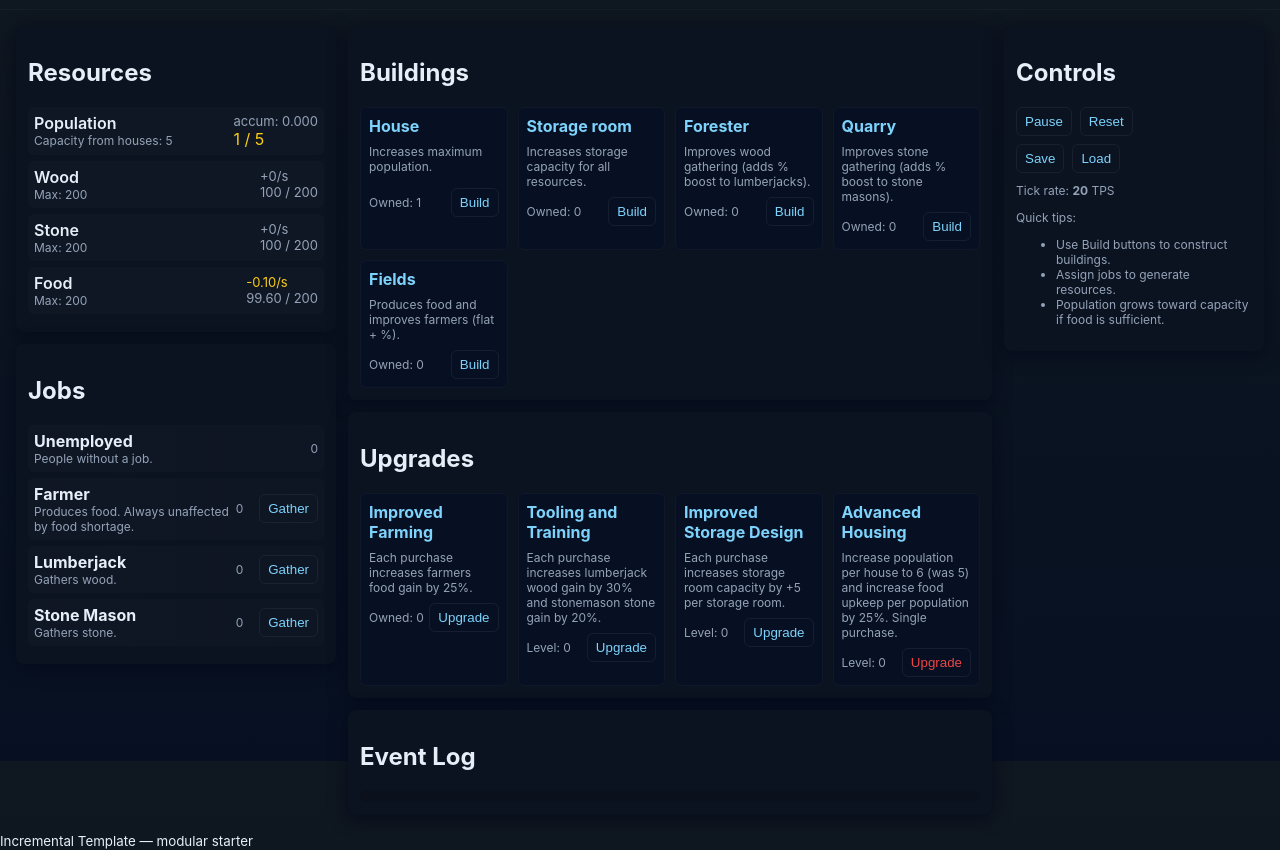
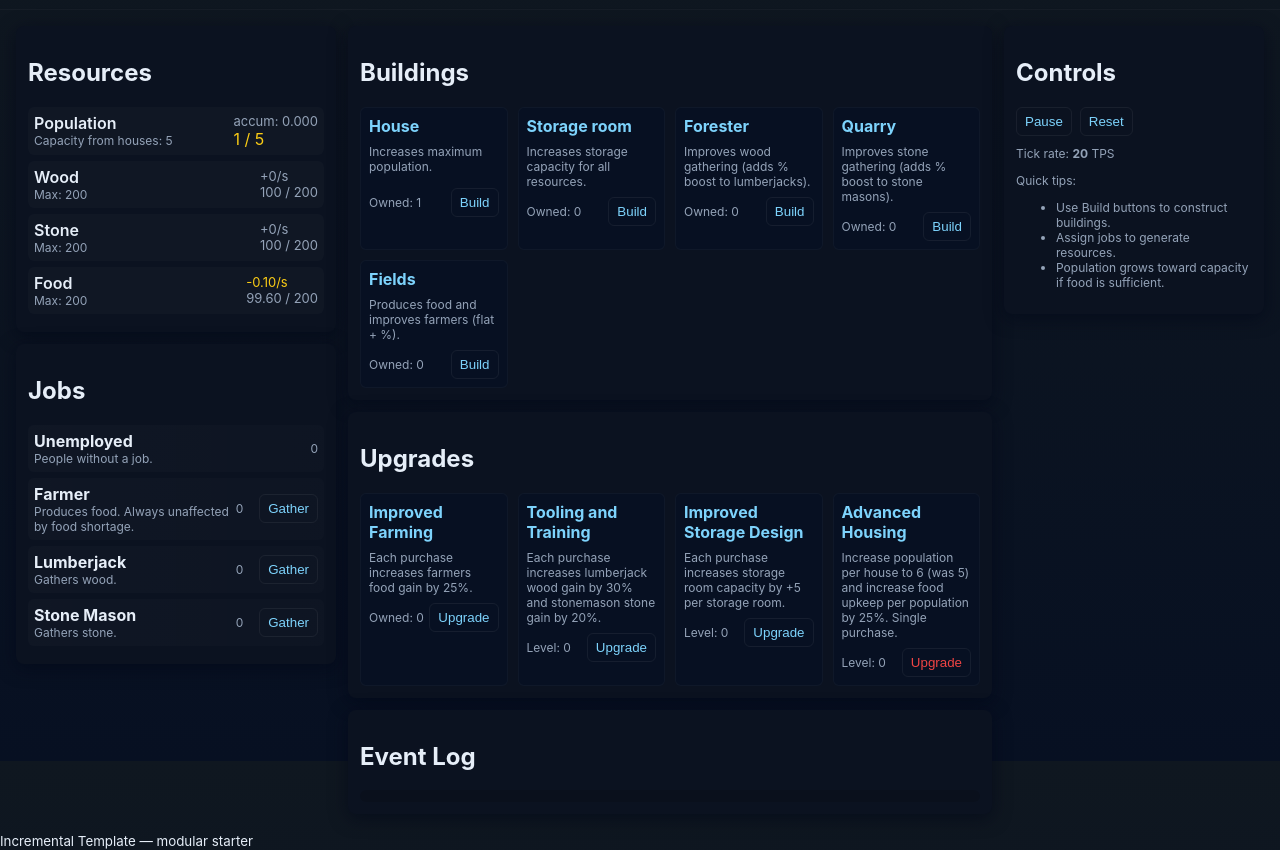
Before and after one commit to IskarAT/TestGame, a plain HTML site: page index.html in a window 1280 px wide. Shown: the part 39-889 px from the top of the page. Drawn offline with Linux system fonts and the light colour scheme.

Commit message:
Update index.html

```diff
--- a/index.html
+++ b/index.html
@@ -49,10 +49,6 @@
           <button id="pause-btn" class="btn">Pause</button>
           <button id="reset-btn" class="btn">Reset</button>
         </div>
-        <div class="control-row" style="margin-top:8px">
-          <button id="save-btn" class="btn">Save</button>
-          <button id="load-btn" class="btn">Load</button>
-        </div>
         <div class="small-muted" style="margin-top:10px">
           Tick rate: <strong id="tick-rate">20</strong> TPS
         </div>
```
